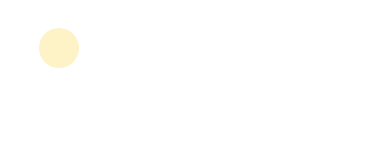
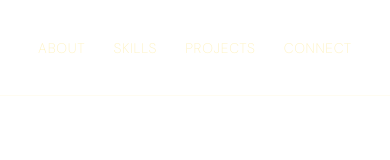
Before and after one commit to ashulmes/nextjs-portfolio, a Next.js app: page / in a window 390 px wide. Shown: the top 160 px of the page. Built offline with nearby package versions, Linux system fonts and the light colour scheme.

Commit message:
feat: implement navbar responsivity

```diff
--- a/src/app/ui/general/button.tsx
+++ b/src/app/ui/general/button.tsx
@@ -2,10 +2,11 @@ import Link from "next/link";
 import { IconType } from "react-icons";
 
 interface ButtonProps {
+  style: "primary" | "secondary" | "tertiary";
   href: string;
   text: string;
-  icon: IconType;
-  iconPosition: "right" | "left";
+  icon?: IconType;
+  iconPosition?: "right" | "left";
   rounded?: boolean;
 }
 
--- a/src/app/ui/navbar/links.tsx
+++ b/src/app/ui/navbar/links.tsx
@@ -1,21 +1,26 @@
 import Link from "next/link";
 
 const navLinks = [
-  { url: "#home", text: "Home" },
-  { url: "#about", text: "About Me" },
-  { url: "#experience", text: "Experience" },
-  { url: "#projects", text: "Projects" },
+  { url: "#about", text: "About", external: false },
+  { url: "#skills", text: "Skills", external: false },
+  { url: "#projects", text: "Projects", external: false },
+  {
+    url: "https://uk.linkedin.com/in/ashulmes",
+    text: "Connect",
+    external: true,
+  },
 ];
 
 export default function Links() {
   return (
-    <ul className="hidden lg:flex space-x-10">
+    <ul className="flex space-x-7 sm:space-x-10">
       {navLinks.map((link, index) => {
         return (
           <li key={index}>
             <Link
               href={link.url}
               className="hover:text-amber-300 text-sm font-extralight uppercase tracking-wider transition-colors duration-300"
+              target={link.external ? `_blank` : `_self`}
             >
               {link.text}
             </Link>
--- a/src/app/ui/navbar/logo.tsx
+++ b/src/app/ui/navbar/logo.tsx
@@ -1,5 +1,4 @@
 import Link from "next/link";
-import { LuCodeXml } from "react-icons/lu";
 import { Libre_Bodoni } from "next/font/google";
 
 const libreBodoni = Libre_Bodoni({
@@ -12,11 +11,8 @@ const libreBodoni = Libre_Bodoni({
 export default function Logo() {
   return (
     <Link href="/" className="flex items-center space-x-2">
-      <div className="w-10 h-10 bg-amber-100 text-olive-950 rounded-full grid place-items-center">
-        <LuCodeXml />
-      </div>
       <p
-        className={`${libreBodoni.className} font-bold tracking-wider text-xl hidden sm:block`}
+        className={`${libreBodoni.className} tracking-wider text-2xl hidden md:block`}
       >
         Hi! I'm Alex.
       </p>
--- a/src/app/ui/navbar/navbar.tsx
+++ b/src/app/ui/navbar/navbar.tsx
@@ -1,10 +1,12 @@
+"use client";
+
 import Links from "./links";
 import Logo from "./logo";
 
 export default function Navbar() {
   return (
-    <nav className="h-24 fixed z-50 w-full px-[10%]">
-      <div className="flex items-center h-full justify-between">
+    <nav className="h-24 fixed z-50 w-full px-[10%] border-b-1 border-amber-100/25">
+      <div className="flex items-center h-full justify-center md:justify-between">
         <Logo />
         <Links />
       </div>
```
